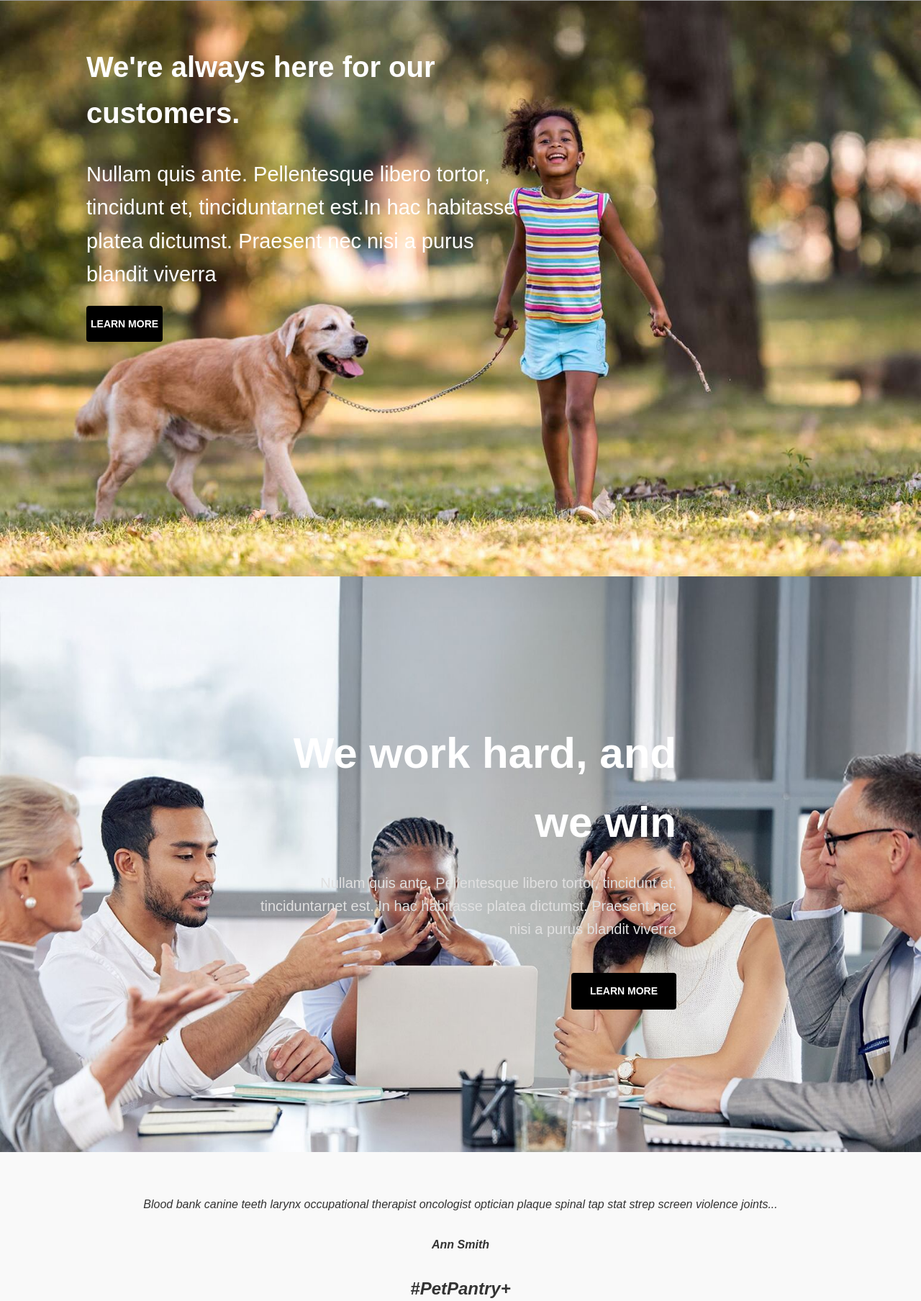
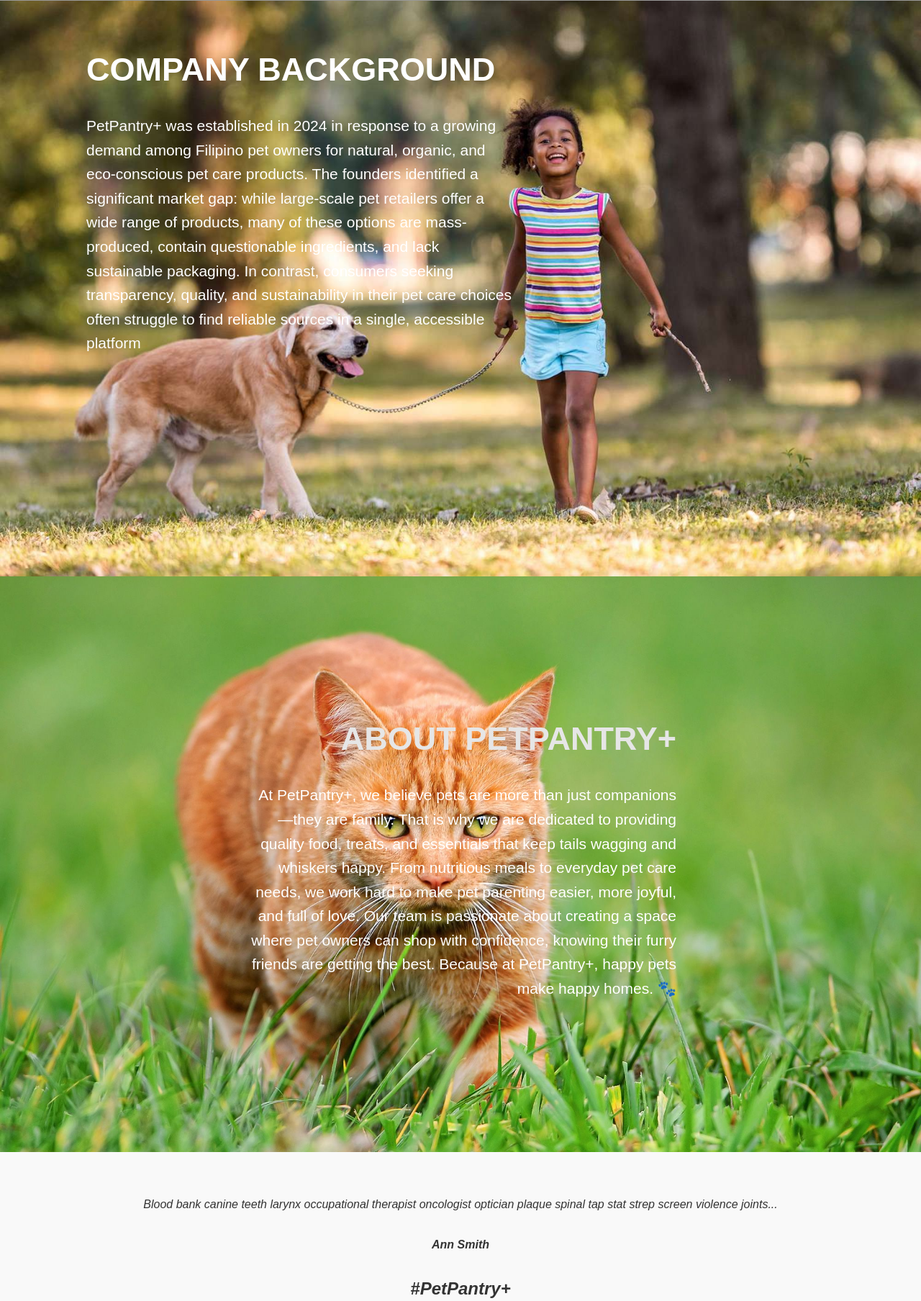
Before and after one commit to yonnabels/FANTASTIC-5-PET-PANTRY, a PHP site: page /aboutusinline.php in a window 1280 px wide; the page is wider, and only the part inside the window is pictured. Shown: the part 799-2607 px from the top of that part at 72% size. Run offline with PHP 8.4, Linux system fonts and the light colour scheme.

Commit message:
Updated Content and PHP File

```diff
--- a/FRANCISCO_PetPantry+ (Inline CSS Version)/aboutusinline.php
+++ b/FRANCISCO_PetPantry+ (Inline CSS Version)/aboutusinline.php
@@ -226,30 +226,15 @@
     }
 
     .feature h2 {
-        font-size: 40px;
-        margin-bottom: 30px;
+        font-size: 45px;
+        margin-bottom: 25px;
         font-weight: 700;
     }
 
     .feature p {
-        font-size: 29px;
+        font-size: 21px;
         line-height: 1.6;
         margin-bottom: 20px;
-    }
-
-    .feature .btn {
-        display: inline-block;
-        background-color: black;
-        color: white;
-        padding: 12px 4px;
-        font-weight: bold;
-        transition: all 0.3s ease;
-    }
-
-    .feature .btn:hover {
-        background-color: white;
-        color: black;
-        border: 2px solid black;
     }
 
     /* Featuring 2 Section */
@@ -257,7 +242,7 @@
         display: flex;
         align-items: center;
         justify-content: flex-end;
-        background-image: url(meeting3.jpg);
+        background-image: url(cat.jpg);
         background-repeat: no-repeat;
         background-position: center;
         background-size: cover;
@@ -285,31 +270,17 @@
     }
 
     .featuring h2 {
-        font-size: 60px;
-        font-weight: bold;
-        margin-bottom: 20px;
-        color: white;
+        font-size: 45px;
+        font-weight: 700;
+        margin-bottom: 25px;
+        color: rgb(230, 230, 230);
     }
 
     .featuring p {
-        font-size: 20px;
+        font-size: 21px;
         line-height: 1.6;
-        margin-bottom: 30px;
-        color: #e0e0e0;
-    }
-
-    .featuring .btn {
-        background-color: black;
-        color: white;
-        padding: 12px 24px;
-        font-weight: bold;
-        transition: all 0.3s ease;
-    }
-
-    .featuring .btn:hover {
-        background-color: white;
-        color: black;
-        border: 2px solid black;
+        margin-bottom: 20px;
+        color: #ffffff;
     }
 
     /* Testimonial Section */
@@ -537,12 +508,11 @@
       <section class="features">
         <div class="container">
             <div class="feature">
-                <h2>We're always here for our customers.</h2>
-                <p>Nullam quis ante. Pellentesque libero tortor,
-                    tincidunt et, tinciduntarnet est.In hac habitasse platea dictumst.
-                    Praesent nec nisi a purus blandit viverra </p>
-
-                    <a href="#" class="btn">Learn More</a>
+                <h2>COMPANY BACKGROUND</h2>
+                <p>PetPantry+ was established in 2024 in response to a growing demand among Filipino pet owners for natural, organic, and eco-conscious pet care products.
+                    The founders identified a significant market gap: while large-scale pet retailers offer a wide range of products, many of these options are mass-produced, contain questionable ingredients, and lack sustainable packaging.
+                    In contrast, consumers seeking transparency, quality,
+                    and sustainability in their pet care choices often struggle to find reliable sources in a single, accessible platform</p>
             </div>
         </div>
       </section>
@@ -551,11 +521,10 @@
          <section class="featuring-section">
     <div class="container">
         <div class="featuring">
-            <h2>We work hard, and we win</h2>
-            <p>Nullam quis ante. Pellentesque libero tortor, tincidunt
-                et, tinciduntarnet est. In hac habitasse platea dictumst. Praesent nec nisi
-                a purus blandit viverra</p>
-            <a href="#" class="btn">Learn More</a>
+            <h2>ABOUT PETPANTRY+</h2>
+            <p>At PetPantry+, we believe pets are more than just companions—they are family. That is why we are dedicated to providing quality food, treats, and essentials that keep tails wagging and whiskers happy.
+            From nutritious meals to everyday pet care needs, we work hard to make pet parenting easier, more joyful, and full of love. Our team is passionate about creating a space where pet owners can shop with confidence, knowing their furry friends are getting the best.
+            Because at PetPantry+, happy pets make happy homes. 🐾</p>
         </div>
     </div>
 </section>
```
Also changed, not shown: FRANCISCO_PetPantry+ (Inline CSS Version)/cat.jpg (added).
